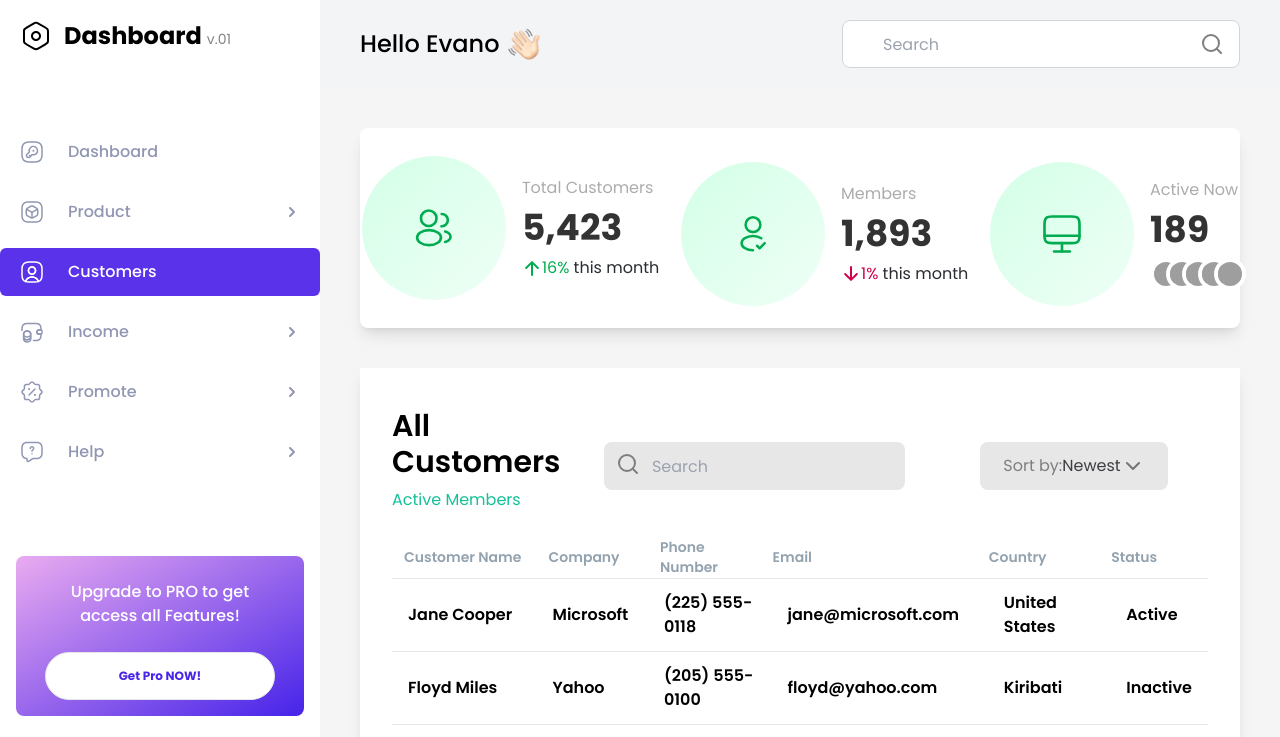
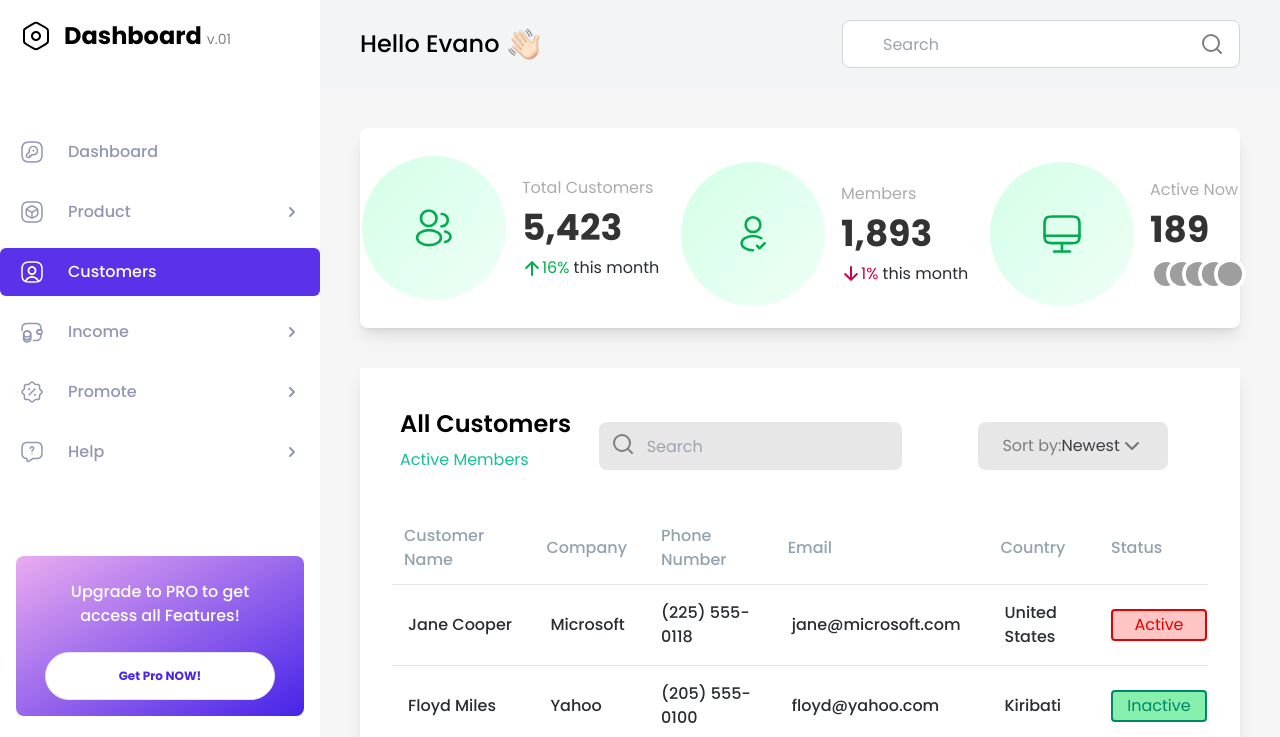
Before and after one commit to olumatty/CRM-DASHBOARD, a React (Vite) app: page / in a window 1280 px wide. Shown: the top 737 px of the page. Built offline with nearby package versions, Linux system fonts and the light colour scheme; grey boxes are pictures that could not be loaded.

Commit message:
Table 3.0

```diff
--- a/src/components/Customer.jsx
+++ b/src/components/Customer.jsx
@@ -5,10 +5,10 @@ import { TableData } from "../../data/TableData";
 const Customer = () => {
   return (
     <div className="px-6 mt-10">
-    <div className="px-8  lg:h-full py-10 bg-white shadow-lg">
-      <div className=" justify-between items-center rounded-lg grid space-y-3 lg:flex ">
-        <div>
-          <h2 className="text-3xl font-semibold">All Customers</h2>
+      <div className="px-8 lg:h-full py-10 bg-white shadow-lg">
+        <div className="justify-between items-center rounded-lg grid space-y-3 lg:flex ">
+          <div className="px-2">
+            <h2 className="text-2xl font-semibold">All Customers</h2>
             <p className="text-[#16C098] mt-2">Active Members</p>
           </div>
           <div className="flex items-center ">
@@ -35,27 +35,38 @@ const Customer = () => {
           </div>
         </div>
         <div>
-        <div className="mt-6 mb-6">
+          <div className="mt-10 mb-6">
             <table className="w-full table-auto">
               <thead>
-              <tr className="border-b text-sm text-[#93A2AF] font-semibold">
-                <td className="px-3">Customer Name</td>
+                <tr className="border-b text-[#93A2AF] font-medium">
+                  <td className="px-3 py-3">Customer Name</td>
                   <td className="px-3">Company</td>
-                <td className="px-3">Phone Number</td>
-                <td className="">Email</td>
-                <td>Country</td>
-                <td>Status</td>
+                  <td className="px-4">Phone Number</td>
+                  <td className="px-3">Email</td>
+                  <td className="px-3">Country</td>
+                  <td className="">Status</td>
                 </tr>
               </thead>
-            <tbody className="items-center">
+              <tbody className="items-center text-[#292D32]">
                 {TableData.map((data) => (
-              <tr key={data.id} className={`space-y-3 items-center border-b`}>
-              <td className="py-3 px-4 font-semibold">{data.Name}</td>
-              <td className="py-3 px-4 font-semibold ">{data.Company}</td>
-              <td className="py-3 px-4 font-semibold ">{data.Number}</td>
-              <td className="py-3 px-4 font-semibold ">{data.Email}</td>
-              <td className="py-3 px-4 font-semibold ">{data.Country}</td>
-              <td className="py-3 px-4 font-semibold">{data.Status}</td>
+                  <tr
+                    key={data.id}
+                    className={`space-y-3 items-center border-b`}
+                  >
+                    <td className="py-4 px-4 font-medium">{data.Name}</td>
+                    <td className="py-4 px-4 font-medium ">{data.Company}</td>
+                    <td className="py-4 px-4 font-medium ">{data.Number}</td>
+                    <td className="py-4 px-4 font-medium ">{data.Email}</td>
+                    <td className="py-4 px-4 font-medium ">{data.Country}</td>
+                    <td className="py-4  font- medium">
+                      <button
+                        className={`w-24 h-8 text-center border-solid border-2 rounded
+                          ${data.Status && data.Status.toLowerCase() === "active" ? "border-[#DF0404] text-[#DF0404] bg-[#FFC5C5]" :
+                          data.Status && data.Status.toLowerCase() === "inactive" ? "border-[#008767] text-[#008767] bg-green-300" : ""
+                          }`}>
+                        {data.Status}
+                      </button>
+                    </td>
                   </tr>
                 ))}
               </tbody>
--- a/src/components/Overview.jsx
+++ b/src/components/Overview.jsx
@@ -35,7 +35,7 @@ const Overview = () => {
           <div>
             <h3 className="text-[#ACACAC]">Members</h3>
             <h1 className="text-4xl mt-2 text-[#333333] font-bold">1,893</h1>
-            <div className="flex mt-2 ">
+            <div className="flex mt-2 items-center ">
               <img src={Arrow_red} alt="" />
               <p className="text-[#D0004B]">
                 1% <span className="text-[#292D32]">this month</span>
```
Lines whose indentation alone changed are shown as unchanged.
